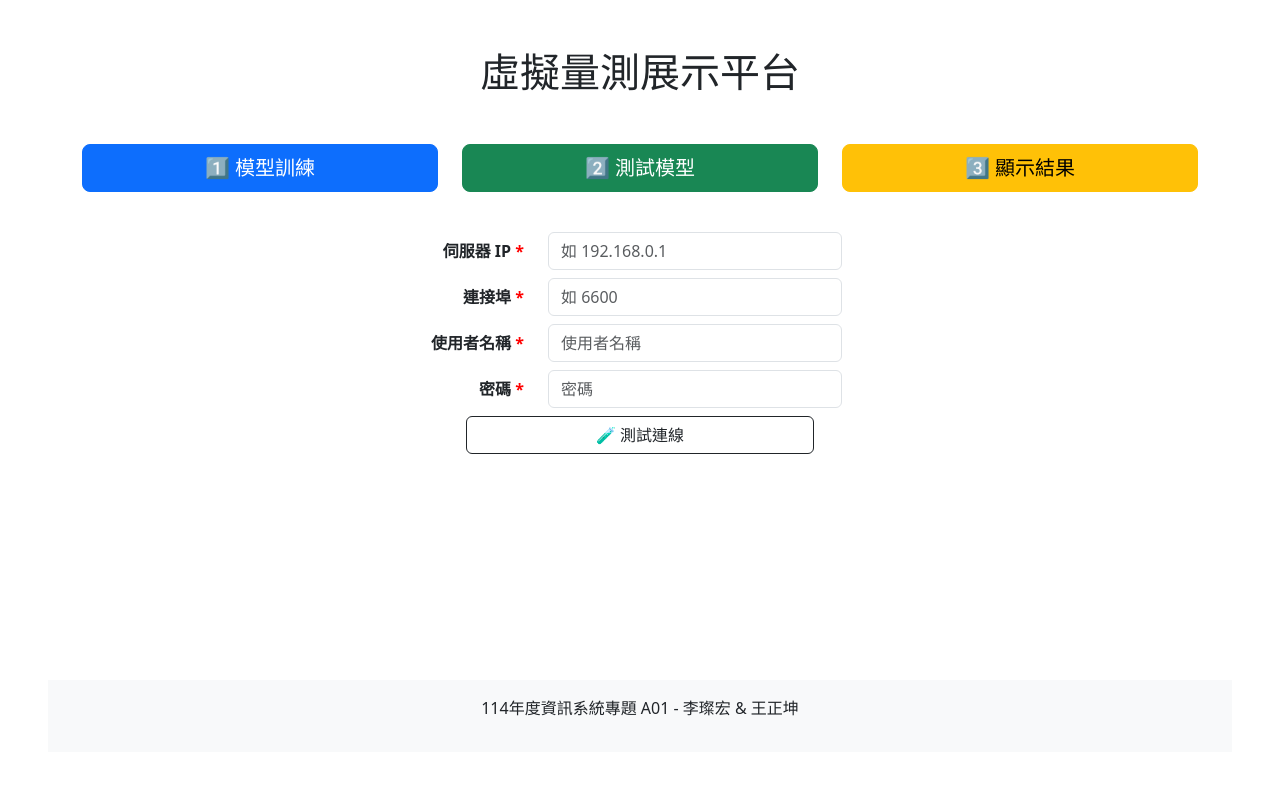
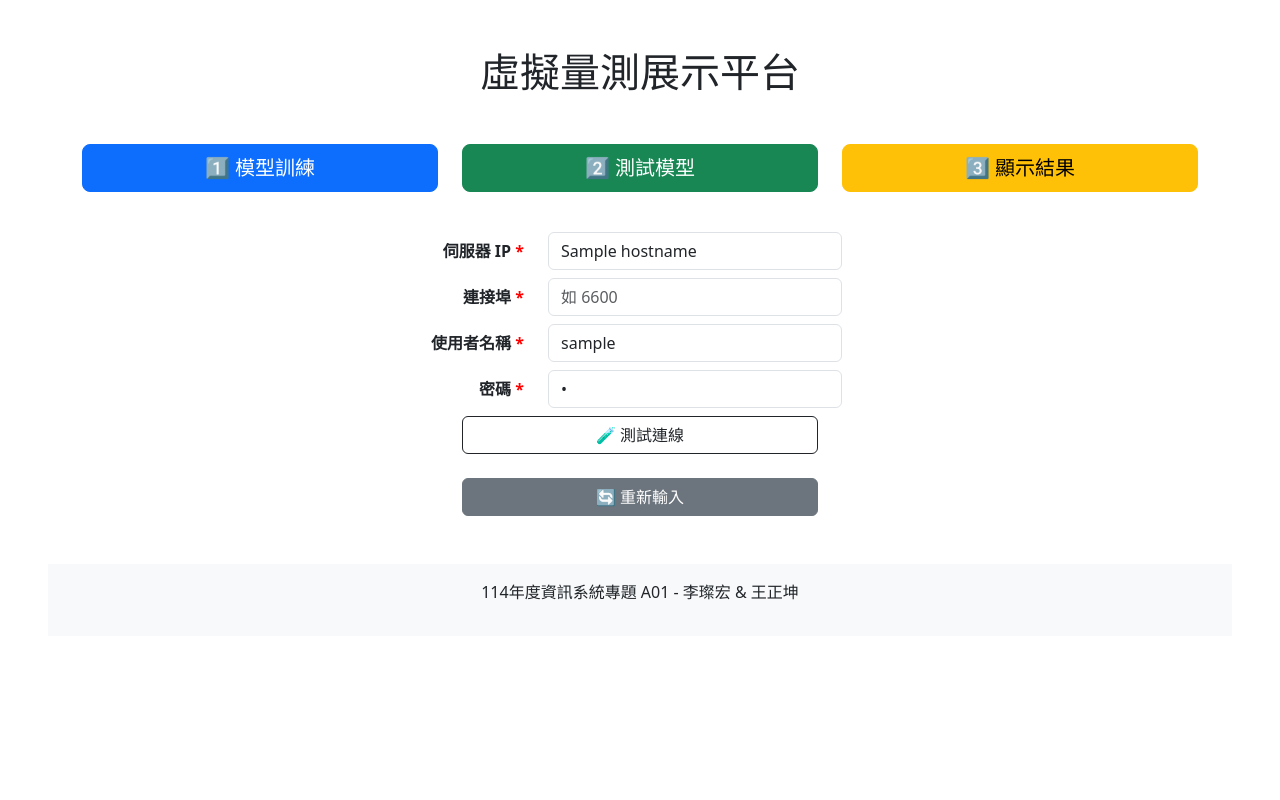
Before and after one commit to Chengkun-0321/Virtual-Measurement-System-Demo, a Django app: template blog/templates/blog/home.html in a window 1280 px wide. Run offline with Django 5.2, Linux system fonts and the light colour scheme; the template is opened without the code that fills it: most values are stand-ins (such as "Sample title", 1, 10 or a date in 2020).

Commit message:
首頁表單清除+SSH設定資料保留

```diff
--- a/blog/templates/blog/home.html
+++ b/blog/templates/blog/home.html
@@ -5,13 +5,9 @@
     <title>模型平台首頁</title>
     <link href="https://cdn.jsdelivr.net/npm/bootstrap@5.3.3/dist/css/bootstrap.min.css" rel="stylesheet">
 </head>
-<body class="p-5 d-flex flex-column min-vh-100">
-    <div class="content-wrapper flex-grow-1">
+<body class="p-5">
     <div class="container text-center">
-        <!-- 首頁標題 -->
         <h1 class="mb-5">虛擬量測展示平台</h1>
-
-        <!-- 首頁功能連結 -->
         <div class="row justify-content-center">
             <div class="col-md-4 mb-3">
                 <a href="/train/" class="btn btn-primary btn-lg w-100 function-btn" disabled>1️⃣ 模型訓練</a>
@@ -25,21 +21,21 @@
         </div>
 
         <div class="container mt-4">
-            <form method="POST" action="/train/" class="mx-auto" style="max-width: 600px;" id="input-form">
+            <form method="POST" action="/" class="mx-auto" style="max-width: 600px;" id="input-form">
                 {% csrf_token %}
 
                 <!-- 伺服器 IP 和 連接埠 -->
                 <div class="row mb-2 justify-content-center align-items-center">
                     <label for="hostname" class="col-sm-4 col-form-label text-end"><strong>伺服器 IP <font color="red">*</font></strong></label>
                     <div class="col-sm-8">
-                        <input type="text" id="hostname" name="hostname" class="form-control w-75" placeholder="如 192.168.0.1" >
+                        <input type="text" id="hostname" name="hostname" class="form-control w-75" placeholder="如 192.168.0.1" value="{{ hostname }}">
                     </div>
                 </div>
 
                 <div class="row mb-2 justify-content-center align-items-center">
                     <label for="port" class="col-sm-4 col-form-label text-end"><strong>連接埠 <font color="red">*</font></strong></label>
                     <div class="col-sm-8">
-                        <input type="number" id="port" name="port" min="0" max="65535" class="form-control w-75" placeholder="如 6600" >
+                        <input type="number" id="port" name="port" class="form-control w-75" placeholder="如 6600" value="{{ port }}">
                     </div>
                 </div>
 
@@ -47,19 +43,20 @@
                 <div class="row mb-2 justify-content-center align-items-center">
                     <label for="username" class="col-sm-4 col-form-label text-end"><strong>使用者名稱 <font color="red">*</font></strong></label>
                     <div class="col-sm-8">
-                        <input type="text" id="username" name="username" class="form-control w-75" placeholder="使用者名稱" >
+                        <input type="text" id="username" name="username" class="form-control w-75" placeholder="使用者名稱" value="{{ username }}">
                     </div>
                 </div>
 
                 <div class="row mb-2 justify-content-center align-items-center">
                     <label for="password" class="col-sm-4 col-form-label text-end"><strong>密碼 <font color="red">*</font></strong></label>
                     <div class="col-sm-8">
-                        <input type="password" id="password" name="password" class="form-control w-75" placeholder="密碼" >
+                        <input type="password" id="password" name="password" class="form-control w-75" placeholder="密碼" value="{{ password }}">
                     </div>
                 </div>
             </form>
+        </div>
 
-            <!-- 🧪 連線測試區塊 -->
+        <!-- 連線測試區塊 -->
         <div class="row justify-content-center mb-4">
             <div class="col-md-4">
                 <form method="POST" id="ping-form" action="javascript:void(0);">
@@ -72,9 +69,14 @@
                 </form>
             </div>
         </div>
+
+        <!-- 重新輸入區塊 -->
+        <div class="row justify-content-center mb-4">
+            <div class="col-md-4">
+                <button type="button" class="btn btn-secondary w-100" id="reset-btn">🔄 重新輸入</button>
             </div>
         </div>
-
+    </div>
 
     <script>
         // 檢查伺服器 IP 格式
@@ -84,6 +86,7 @@
         }
 
         // 檢查所有欄位是否都被填入
+
         function checkInputsFilled() {
             const hostname = document.getElementById('hostname').value.trim();
             const port = document.getElementById('port').value.trim();
@@ -107,7 +110,6 @@
         });
 
         // 點擊按鈕時，檢查欄位及 IP 格式
-        /*
         document.querySelectorAll('.function-btn').forEach(btn => {
             btn.addEventListener('click', function(e) {
                 const hostname = document.getElementById('hostname').value.trim();
@@ -120,7 +122,7 @@
                     }
                 }
             });
-        });*/
+        });
 
         // 測試連線表單處理
         document.querySelector("#ping-form").addEventListener("submit", async function(e) {
@@ -143,7 +145,7 @@
             });
 
             const data = await response.json();
-            alert(data.message); //  顯示成功或錯誤訊息
+            alert(data.message); // 顯示成功或錯誤訊息
             const testBtn = this.querySelector("button");
             let msg = document.getElementById("ping-error-msg");
             if (!msg) {
@@ -157,6 +159,21 @@
                 testBtn.classList.remove("btn-outline-dark", "btn-danger");
                 testBtn.classList.add("btn-success");
                 testBtn.disabled = false;
+
+                // 發送資料到首頁來存進 session
+                const sshForm = new FormData();
+                sshForm.append("hostname", document.getElementById("hostname").value);
+                sshForm.append("port", document.getElementById("port").value);
+                sshForm.append("username", document.getElementById("username").value);
+                sshForm.append("password", document.getElementById("password").value);
+
+                fetch("/", {
+                    method: "POST",
+                    body: sshForm,
+                    headers: {
+                        "X-CSRFToken": formData.get("csrfmiddlewaretoken")
+                    }
+                });
             } else {
                 msg.className = "text-danger mt-2";
                 msg.textContent = data.message;
@@ -165,10 +182,18 @@
                 testBtn.disabled = false;
             }
           });
+
+        document.getElementById('reset-btn').addEventListener('click', function () {
+
+        // 如果一開始就有值，自動啟用按鈕
+        window.addEventListener("DOMContentLoaded", function() {
             checkInputsFilled();
+        });
+
+        // 觸發檢查更新按鈕狀態
+        checkInputsFilled();
+    });
     </script>
-
-    </div>
 <footer class="text-center mt-5 p-3 bg-light">
     <p>114年度資訊系統專題 A01 - 李璨宏 & 王正坤</p>
 </footer>
--- a/blog/urls.py
+++ b/blog/urls.py
@@ -3,12 +3,8 @@ from . import views
 from blog.views import ping_test
 
 urlpatterns = [
-    path('ping/', ping_test, name='ping_test'),                # SSH 連線測試用於首頁的「🧪 測試連線」功能
-    # 這個路由處理從首頁發出的 SSH 連線測試請求（/ping/）
-    # 接收表單欄位：hostname, port, username, password
-    # 回傳 JSON 結果並顯示在首頁
-
-    path('', views.home, name='home'),                         # 首頁(根目錄)
+    path('ping/', ping_test, name='ping_test'),
+    path('', views.home, name='home'),                         # 首頁
     path('train/', views.run_mamba_remote, name='train'),      # 模型訓練頁
     path('test/', views.test_model, name='test'),              # 測試模型頁
     path('results/', views.show_results, name='results'),      # 顯示結果頁
```
Also changed, not shown: blog/views.py (+22 -7 lines), 執行操作.txt (+10 -0 lines), 5 other files. Lines whose indentation alone changed are shown as unchanged.
